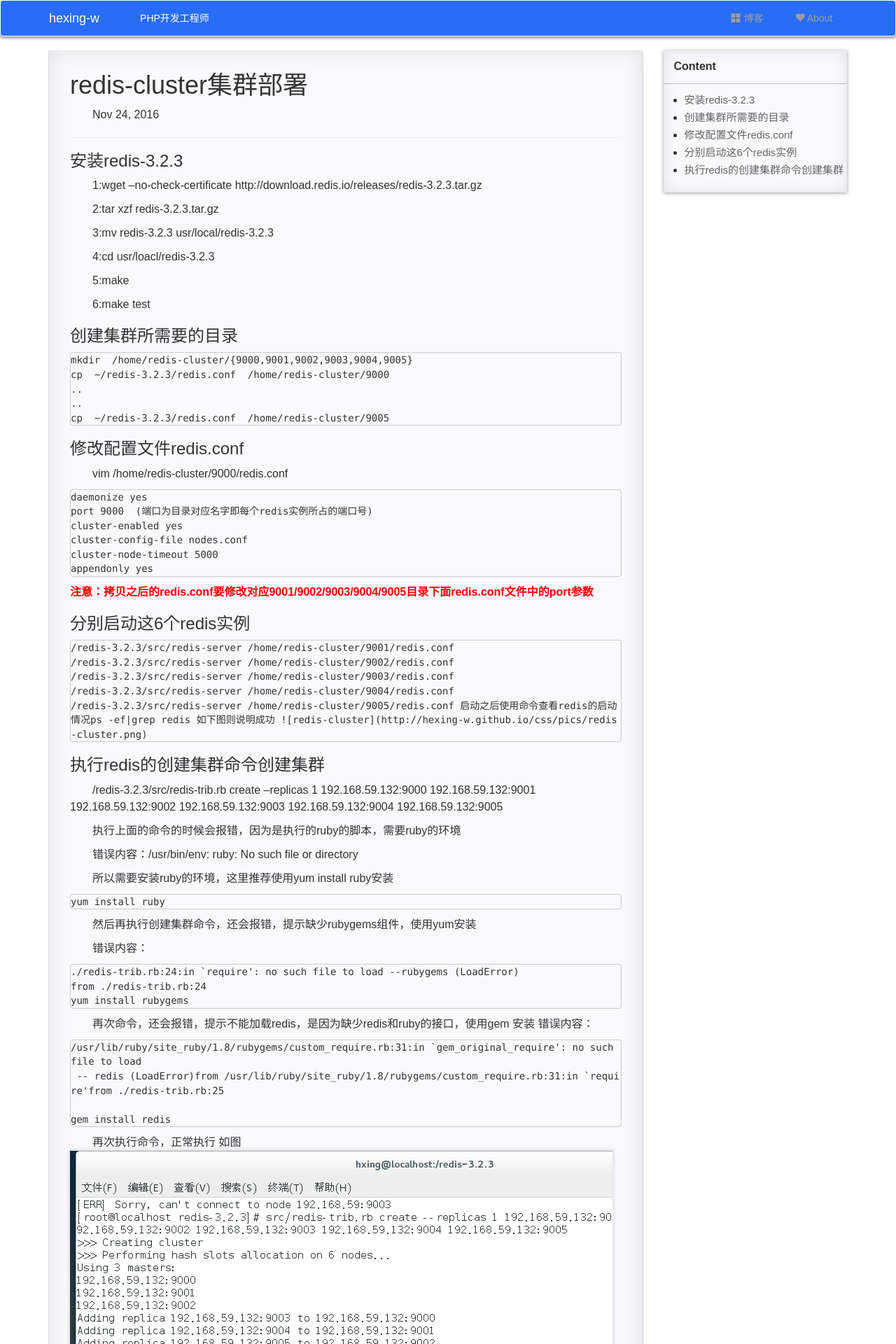
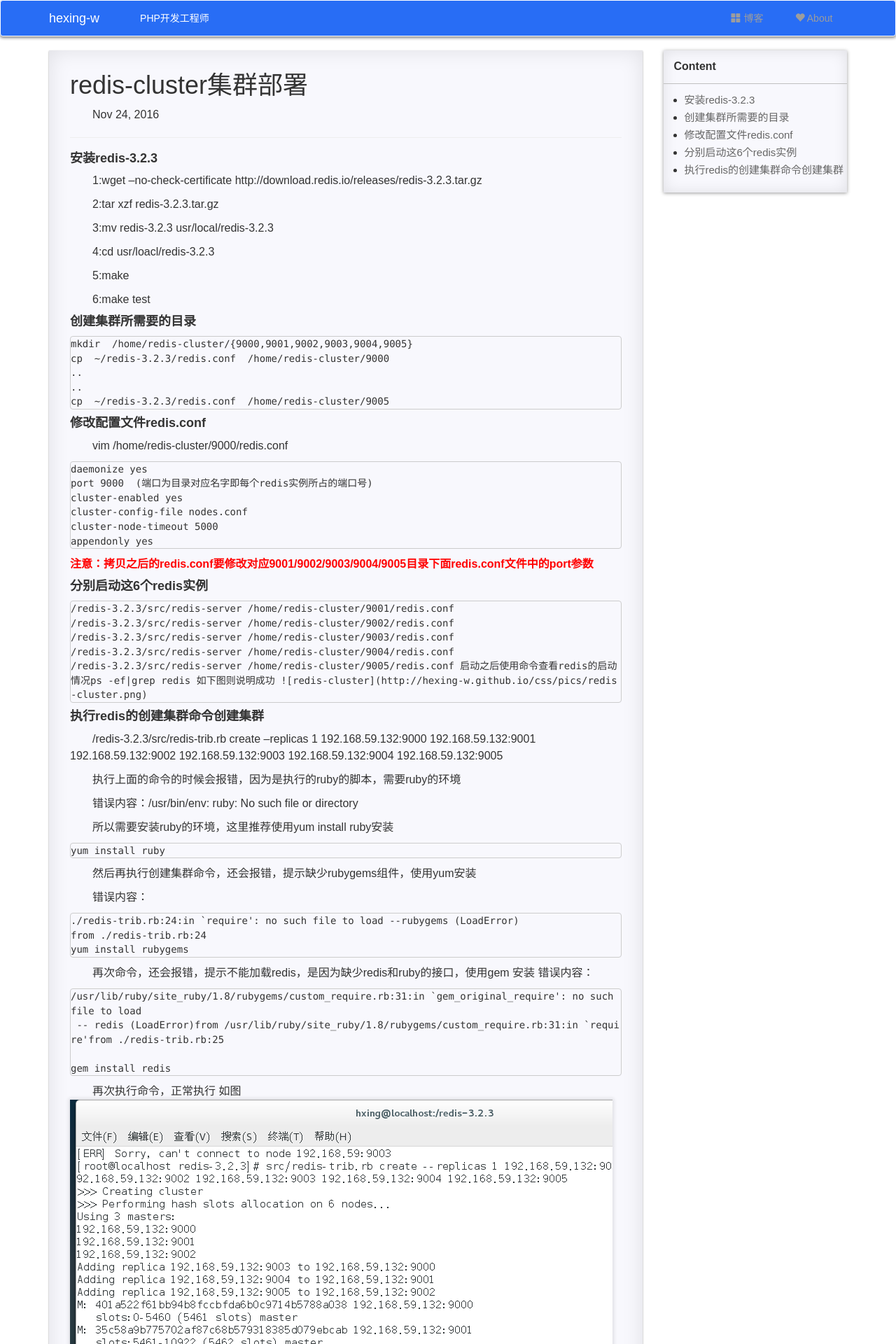
Before and after one commit to hexing-w/hexing-w.github.io, a Jekyll site: the page built from _posts/2016-11-24-centos7下redis集群部署.md, in a window 1280 px wide. Shown: the top 1920 px of the page at 70% size. Built offline with Jekyll 4.4.1, drawn with Linux system fonts in a browser that asks for light colours; nearby versions of some CDN libraries; comment, search, counter and statistics services are not loaded; a style sheet for code colours, icons or effects is not loaded.

```diff
--- a/_posts/2016-11-24-centos7下redis集群部署.md
+++ b/_posts/2016-11-24-centos7下redis集群部署.md
@@ -9,7 +9,7 @@ excerpt: redis
 * content
 {:toc}
 
-### 安装redis-3.2.3
+#### 安装redis-3.2.3
 1:wget --no-check-certificate http://download.redis.io/releases/redis-3.2.3.tar.gz
 
 2:tar xzf redis-3.2.3.tar.gz
@@ -22,14 +22,14 @@ excerpt: redis
 
 6:make test
 
-### 创建集群所需要的目录
+#### 创建集群所需要的目录
 	mkdir  /home/redis-cluster/{9000,9001,9002,9003,9004,9005}
 	cp  ~/redis-3.2.3/redis.conf  /home/redis-cluster/9000
 	..
 	..
 	cp  ~/redis-3.2.3/redis.conf  /home/redis-cluster/9005
 
-### 修改配置文件redis.conf
+#### 修改配置文件redis.conf
 vim  /home/redis-cluster/9000/redis.conf
 
 	daemonize yes
@@ -41,7 +41,7 @@ vim  /home/redis-cluster/9000/redis.conf
 
 <font color="red" ><b>注意：拷贝之后的redis.conf要修改对应9001/9002/9003/9004/9005目录下面redis.conf文件中的port参数</b></font>
 
-### 分别启动这6个redis实例
+#### 分别启动这6个redis实例
 
 	/redis-3.2.3/src/redis-server /home/redis-cluster/9001/redis.conf
     /redis-3.2.3/src/redis-server /home/redis-cluster/9002/redis.conf
@@ -52,7 +52,7 @@ vim  /home/redis-cluster/9000/redis.conf
 如下图则说明成功
 ![redis-cluster](http://hexing-w.github.io/css/pics/redis-cluster.png)
 
-### 执行redis的创建集群命令创建集群
+#### 执行redis的创建集群命令创建集群
 /redis-3.2.3/src/redis-trib.rb create --replicas 1 192.168.59.132:9000 192.168.59.132:9001 192.168.59.132:9002 192.168.59.132:9003 192.168.59.132:9004 192.168.59.132:9005
 
 执行上面的命令的时候会报错，因为是执行的ruby的脚本，需要ruby的环境
```
